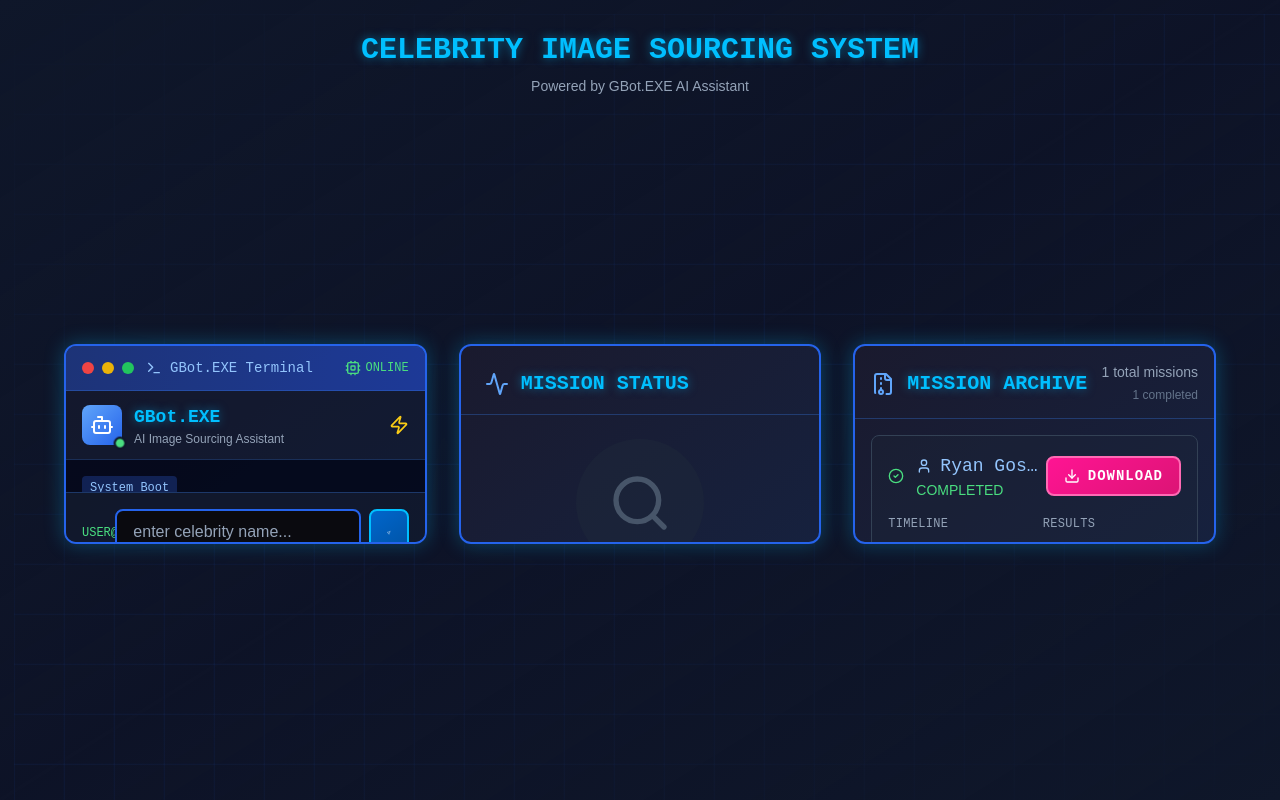
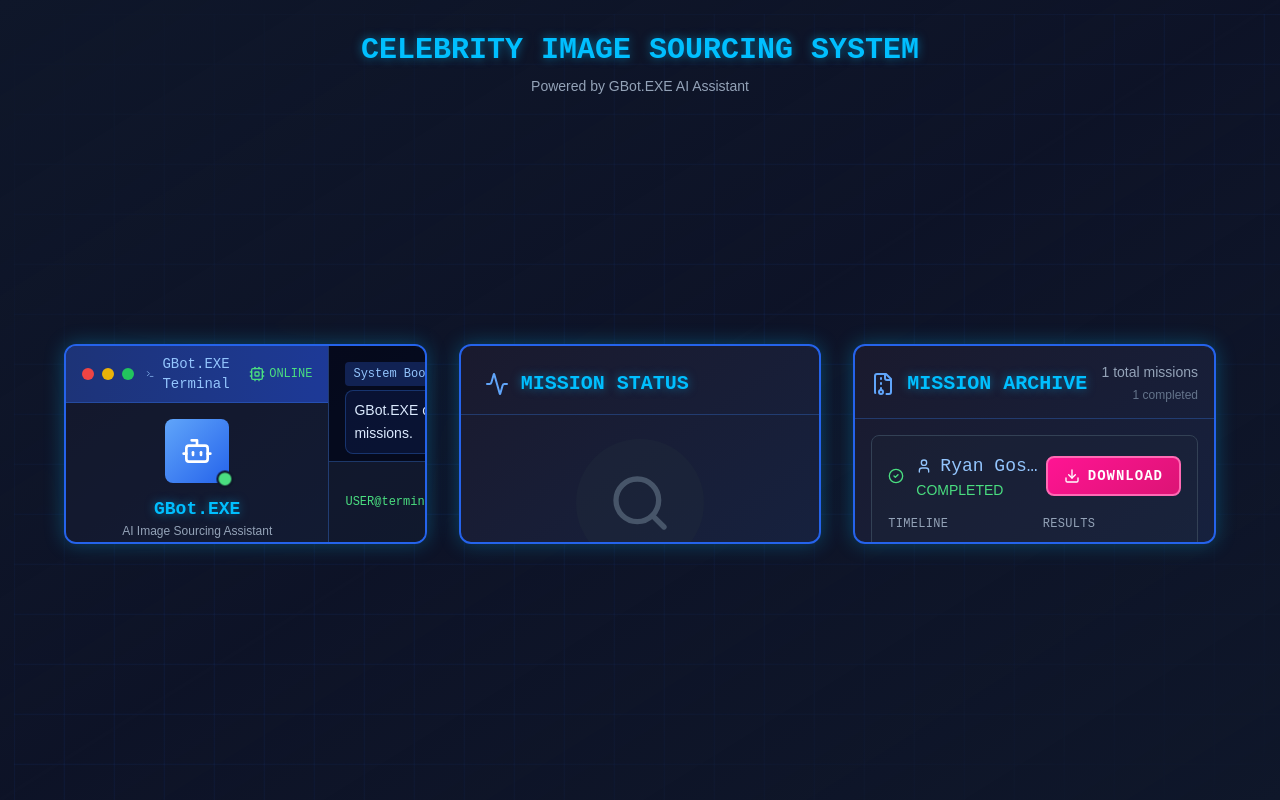
Before and after one commit to Esilos92/print-prep-node, a Next.js app in the folder dashboard/: page / in a window 1280 px wide. Built offline with nearby package versions, Linux system fonts and the light colour scheme.

Commit message:
Update GBotInterface.tsx

```diff
--- a/dashboard/src/components/GBotInterface.tsx
+++ b/dashboard/src/components/GBotInterface.tsx
@@ -72,8 +72,13 @@ export default function GBotInterface({
 
   return (
     <div className="cyber-panel">
+      {/* Horizontal Layout - Split into sections */}
+      <div className="flex h-full">
+
+        {/* Left Section - Terminal Header & Avatar */}
+        <div className="w-80 flex flex-col border-r border-blue-500/30">
           {/* Terminal Header */}
-      <div className="bg-gradient-to-r from-blue-900/80 to-blue-800/80 px-4 py-3 border-b border-blue-500/30 flex-shrink-0">
+          <div className="bg-gradient-to-r from-blue-900/80 to-blue-800/80 px-4 py-2 border-b border-blue-500/30 flex-shrink-0">
             <div className="flex items-center gap-3">
               <div className="flex gap-2">
                 <div className="w-3 h-3 rounded-full bg-red-500"></div>
@@ -98,19 +103,19 @@ export default function GBotInterface({
           </div>
 
           {/* GBot Avatar & Status */}
-      <div className="px-4 py-3 bg-slate-900/50 border-b border-blue-500/20 flex-shrink-0">
-        <div className="flex items-center gap-3">
+          <div className="flex-1 flex items-center justify-center p-4 bg-slate-900/50">
+            <div className="flex flex-col items-center gap-3">
               <div className="relative">
-            <div className="w-10 h-10 bg-gradient-to-br from-blue-400 to-blue-600 rounded-lg flex items-center justify-center">
-              <Bot className="w-6 h-6 text-white" />
+                <div className="w-16 h-16 bg-gradient-to-br from-blue-400 to-blue-600 rounded-lg flex items-center justify-center">
+                  <Bot className="w-8 h-8 text-white" />
                 </div>
                 <motion.div
-              className="absolute -bottom-1 -right-1 w-3 h-3 bg-green-400 rounded-full border-2 border-slate-900"
+                  className="absolute -bottom-1 -right-1 w-4 h-4 bg-green-400 rounded-full border-2 border-slate-900"
                   animate={{ scale: [1, 1.2, 1] }}
                   transition={{ repeat: Infinity, duration: 2 }}
                 />
               </div>
-          <div className="flex-1">
+              <div className="text-center">
                 <h3 className="font-cyber text-lg font-bold text-glow-blue">GBot.EXE</h3>
                 <p className="text-xs text-slate-400">AI Image Sourcing Assistant</p>
               </div>
@@ -122,10 +127,14 @@ export default function GBotInterface({
               </motion.div>
             </div>
           </div>
+        </div>
 
-      {/* Terminal Messages */}
-      <div className="flex-1 overflow-y-auto p-4 bg-slate-950/80 space-y-3">
-        {messages.map((message) => (
+        {/* Right Section - Messages & Input */}
+        <div className="flex-1 flex flex-col">
+          {/* Messages Area */}
+          <div className="flex-1 overflow-y-auto p-4 bg-slate-950/80">
+            <div className="space-y-2">
+              {messages.slice(-3).map((message) => (
                 <motion.div
                   key={message.id}
                   initial={{ opacity: 0, y: 10 }}
@@ -141,12 +150,12 @@ export default function GBotInterface({
                       {message.timestamp}
                     </span>
                   </div>
-            <div className={`p-3 rounded-lg border ${
+                  <div className={`p-2 rounded-lg border text-sm ${
                     message.isBot
                       ? 'bg-blue-900/20 text-blue-100 border-blue-500/30'
                       : 'bg-pink-900/20 text-pink-100 border-pink-500/30'
                   }`}>
-              <p className="text-sm font-ui leading-relaxed">{message.text}</p>
+                    <p className="font-ui leading-relaxed">{message.text}</p>
                   </div>
                 </motion.div>
               ))}
@@ -162,7 +171,7 @@ export default function GBotInterface({
                       GBot.EXE
                     </span>
                   </div>
-            <div className="bg-blue-900/20 text-blue-100 border border-blue-500/30 p-3 rounded-lg">
+                  <div className="bg-blue-900/20 text-blue-100 border border-blue-500/30 p-2 rounded-lg">
                     <div className="flex space-x-1">
                       <motion.div
                         className="w-2 h-2 bg-blue-400 rounded-full"
@@ -184,12 +193,13 @@ export default function GBotInterface({
                 </motion.div>
               )}
             </div>
+          </div>
 
           {/* Terminal Input */}
           <div className="p-4 bg-slate-900/80 border-t border-blue-500/30 flex-shrink-0">
-        <form onSubmit={handleSubmit} className="space-y-3">
+            <form onSubmit={handleSubmit} className="space-y-2">
               <div className="flex gap-2">
-            <div className="flex items-center gap-2 text-xs text-slate-400 font-cyber min-w-0">
+                <div className="flex items-center gap-2 text-xs text-slate-400 font-cyber">
                   <span className="text-green-400">USER@terminal:</span>
                   <span className="text-blue-400">~$</span>
                 </div>
@@ -198,13 +208,13 @@ export default function GBotInterface({
                   value={celebrityName}
                   onChange={(e) => setCelebrityName(e.target.value)}
                   placeholder="enter celebrity name..."
-              className="cyber-input flex-1 text-sm"
+                  className="cyber-input flex-1 text-sm py-1 px-3"
                   disabled={currentJob?.status === 'running'}
                 />
                 <button
                   type="submit"
                   disabled={!celebrityName.trim() || currentJob?.status === 'running'}
-              className={`cyber-button px-4 py-2 text-sm ${
+                  className={`cyber-button px-3 py-1 text-sm ${
                     currentJob?.status === 'running' ? 'opacity-50 cursor-not-allowed' : ''
                   }`}
                 >
@@ -225,5 +235,7 @@ export default function GBotInterface({
             </form>
           </div>
         </div>
+      </div>
+    </div>
   );
 }
```
Lines whose indentation alone changed are shown as unchanged.
